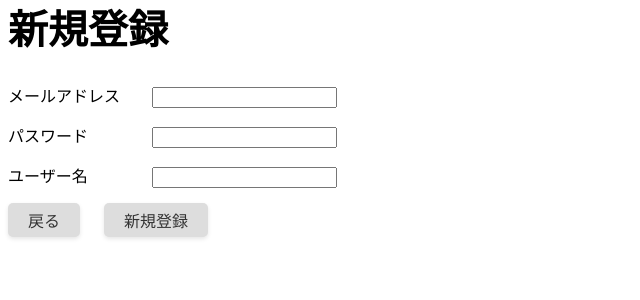
After one commit to Landscaper0118/Qweit, a Flask app: page /register in a window 1280 px wide. The commit adds this page. Shown: the top 300 px of the page, without its empty margins (0-640 px from the left). Run offline with Flask 3, Linux system fonts and the light colour scheme.

Commit message:
新規登録画面でDBへの保存を追加

```diff
--- a/app.py
+++ b/app.py
@@ -1,10 +1,50 @@
 from flask import Flask, render_template, request
+from flask_sqlalchemy import SQLAlchemy
 
 app = Flask(__name__)
 
+app.config['SQLALCHEMY_DATABASE_URI'] = 'sqlite:///users.db'
+app.config['SQLALCHEMY_TRACK_MODIFICATIONS'] = False
+
+db = SQLAlchemy(app)
+
+class User(db.Model):
+    id = db.Column(db.Integer, primary_key=True)
+    email = db.Column(db.String(120), unique=True, nullable=False)
+    password = db.Column(db.String(120), nullable=False)
+    username = db.Column(db.String(80), nullable=False)
+    is_admin = db.Column(db.Boolean, default=False)
+
+#テーブル作成
+with app.app_context():
+    db.create_all()
+
+#ホーム画面
 @app.route("/")
-def index():
-    return render_template("index.html")
+def home():
+    return render_template("home.html")
+
+#新規登録画面
+@app.route("/register", methods=["GET", "POST"])
+def register():
+    if request.method == "POST":
+        email = request.form.get("email")
+        password = request.form.get("password")
+        username = request.form.get("username")
+
+        new_user = User(
+            email=email,
+            password=password,
+            username=username
+        )
+
+        db.session.add(new_user)
+
+        db.session.commit()
+
+        return f"データベースへの登録確認。登録情報: {username}, {email}, {password}"
+
+    return render_template("register.html")
 
 if __name__ == "__main__":
     app.run(host="0.0.0.0", port=5000, debug=True)
--- /dev/null
+++ b/templates/register.html
@@ -0,0 +1,71 @@
+<!DOCTYPE html>
+<html lang="ja">
+<head>
+    <meta charset="UTF-8">
+    <title>Qweit(クウェイト)</title>
+    <style>
+       /* すべての要素でサイズと余白の計算方法を統一するおまじない */
+       * {
+           box-sizing: border-box;
+       }
+
+       .form-group {
+           margin-bottom: 15px;
+       }
+
+       .form-group label {
+           display: inline-block;
+           width: 120px;
+           text-align: left;
+           margin-right: 20px;
+       }
+
+       .custom-btn {
+            display: inline-block;
+            padding: 5px 20px;
+            background-color: #dddddd;
+            color: #333333 !important; /* 文字色が勝手に変わるのを防ぐ */
+            text-decoration: none;
+            border-radius: 5px;
+            border: none;
+            font-size: 16px;
+            font-family: inherit;
+            cursor: pointer;
+            box-shadow: 0 2px 4px rgba(0, 0, 0, 0.1);
+            line-height: normal; /* 文字の高さを揃える */
+            vertical-align: middle; /* 高さを綺麗に揃える */
+        }
+        .custom-btn:hover {
+            background-color: #cccccc;
+        }
+    </style>
+</head>
+<body>
+    <h1 style="font-size: 40px; margin-top: -10px;">新規登録</h1>
+    <form method="POST" action="/register">
+
+        <div class="form-group">
+            <label for="email">メールアドレス</label>
+            <input type="email" id="email" name="email" required>
+        </div>
+
+        <div class="form-group">
+            <label for="password">パスワード</label>
+            <input type="password" id="password" name="password" required>
+        </div>
+
+        <div class="form-group">
+            <label for="username">ユーザー名</label>
+            <input type="text" id="username" name="username" required>
+        </div>
+
+        <div>
+            <!-- 戻るボタン -->
+            <a href="{{ url_for('home') }}" class="custom-btn">戻る</a>
+
+            <!-- 新規登録ボタン -->
+            <button type="submit" class="custom-btn" style="margin-left: 20px;">新規登録</button>
+        </div>
+    </form>
+</body>
+</html>
```
Also changed, not shown: templates/home.html (renamed from templates/index.html, +7 -5 lines), var/app-instance/users.db (added), 1 other file.
